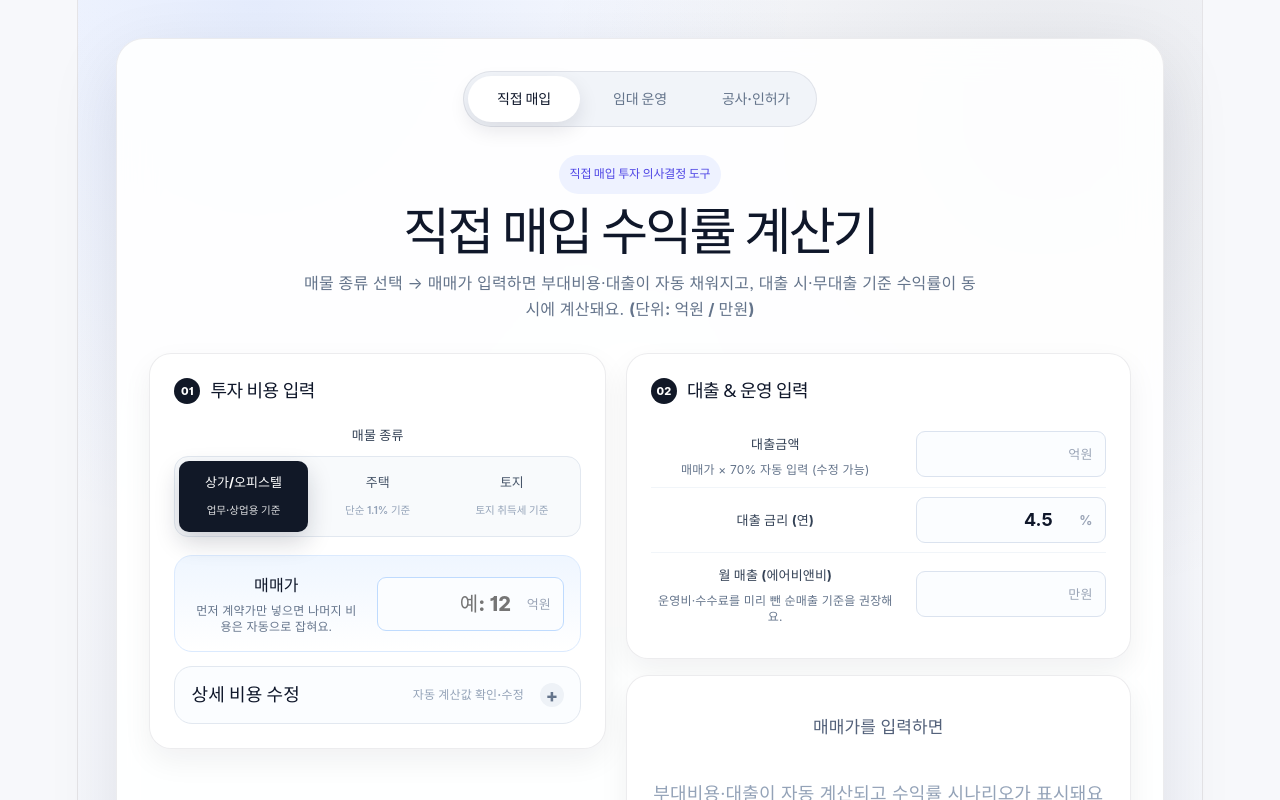
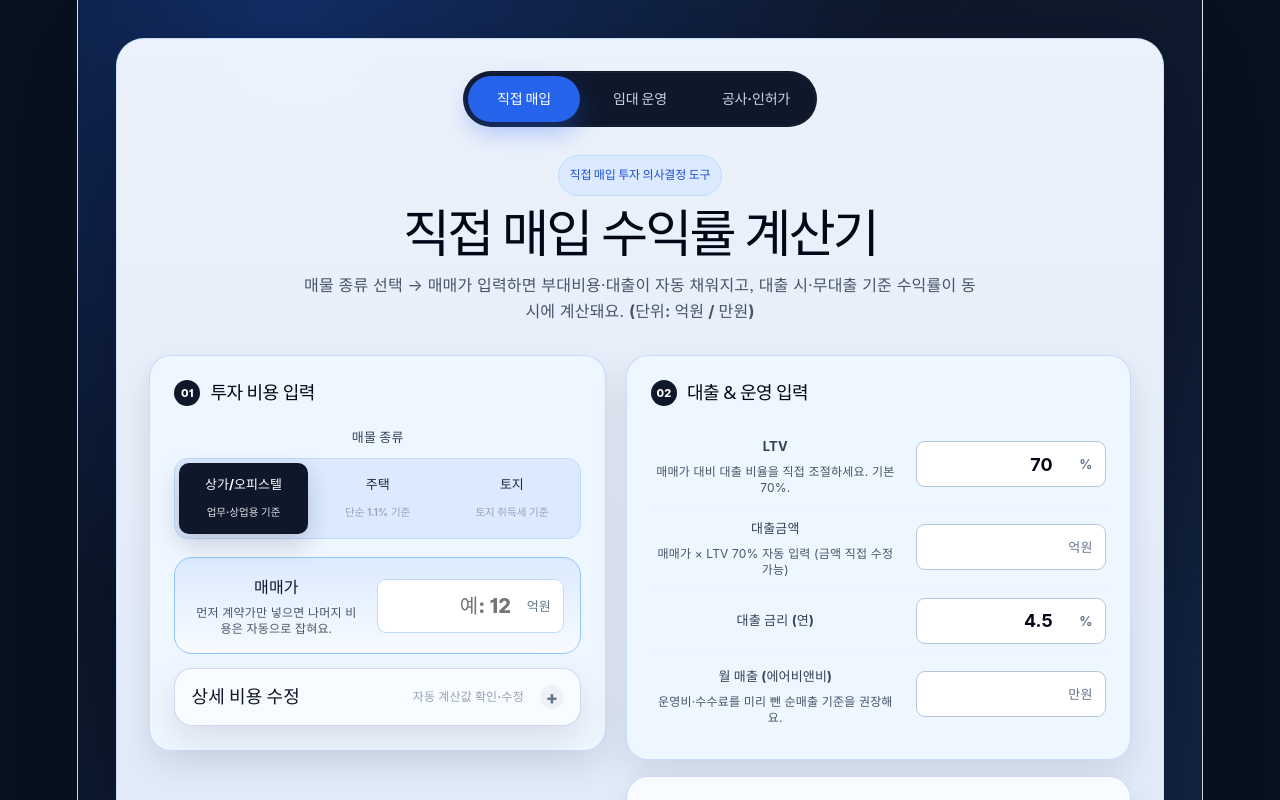
Before and after one commit to keepgoing2021/sookbak, a React (Vite) app: page / in a window 1280 px wide. Shown: the top 800 px of the page. Built offline with nearby package versions, Linux system fonts and the light colour scheme.

Commit message:
feat: add custom LTV and strengthen theme contrast

```diff
--- a/src/App.css
+++ b/src/App.css
@@ -1619,3 +1619,192 @@ h1 {
     font-size: 12.5px;
   }
 }
+
+
+/* Blue / black / white contrast refresh */
+:root {
+  color: #0b1220;
+  background: #08111f;
+}
+
+body {
+  background: #08111f;
+}
+
+.page-shell {
+  background:
+    radial-gradient(circle at 18% 0%, rgba(37, 99, 235, 0.34), transparent 34rem),
+    radial-gradient(circle at 88% 12%, rgba(15, 23, 42, 0.76), transparent 30rem),
+    linear-gradient(135deg, #08111f 0%, #0f1d33 48%, #13294b 100%);
+}
+
+.calculator-card {
+  border: 1px solid rgba(147, 197, 253, 0.36);
+  background: linear-gradient(180deg, rgba(241, 247, 255, 0.98) 0%, rgba(226, 237, 252, 0.98) 100%);
+  box-shadow: 0 28px 90px rgba(2, 6, 23, 0.34);
+}
+
+.tab-bar {
+  border: 1px solid rgba(15, 23, 42, 0.16);
+  background: #0f172a;
+  box-shadow: inset 0 0 0 1px rgba(255, 255, 255, 0.04);
+}
+
+.tab-bar button {
+  color: #cbd5e1;
+}
+
+.tab-bar button:hover {
+  color: #ffffff;
+}
+
+.tab-bar button.active {
+  color: #ffffff;
+  background: #2563eb;
+  box-shadow: 0 10px 24px rgba(37, 99, 235, 0.34);
+}
+
+.eyebrow {
+  background: #dbeafe;
+  color: #1d4ed8;
+  border: 1px solid #bfdbfe;
+}
+
+h1,
+.panel-heading h2,
+.advanced-heading h2 {
+  color: #020617;
+}
+
+.hero-copy p:not(.eyebrow),
+.advanced-heading p,
+.input-row p,
+.scenario-card header p,
+.risk-card p,
+.notice {
+  color: #475569;
+}
+
+.panel,
+.advanced-panel,
+.result-panel,
+.notice,
+.details-card,
+.scenario,
+.scenario.leverage,
+.scenario.no-loan,
+.scenario-card,
+.scenario-card.scenario-conservative,
+.scenario-card.scenario-base,
+.scenario-card.scenario-optimistic {
+  border-color: rgba(30, 64, 175, 0.18);
+  background: #f8fbff;
+  box-shadow: 0 14px 34px rgba(15, 23, 42, 0.10);
+}
+
+.investment-panel,
+.loan-panel,
+.income-panel,
+.investment-panel-purple,
+.cost-panel,
+.managed-inputs,
+.risk-inputs,
+.linked-data-panel,
+.cost-group,
+.metric,
+.managed-metric,
+.risk-card,
+.risk-summary,
+.risk-tone-green,
+.risk-tone-amber,
+.risk-tone-red,
+.managed-verdict.positive,
+.managed-verdict.negative,
+.managed-verdict.neutral,
+.managed-empty {
+  border-color: rgba(37, 99, 235, 0.18);
+  background: #eef6ff;
+}
+
+.primary-input-block,
+.metric.highlight,
+.managed-metric.highlight {
+  border-color: #93c5fd;
+  background: linear-gradient(180deg, #dbeafe 0%, #f8fbff 100%);
+}
+
+.section-index,
+.advanced-heading .section-index,
+.scenario-panel .advanced-heading .section-index,
+.managed-panel .advanced-heading .section-index,
+.risk-panel .advanced-heading .section-index {
+  background: #0f172a;
+  color: #ffffff;
+}
+
+.input-wrap input,
+.scenario-mini-input input {
+  border-color: #b6c7dd;
+  background: #ffffff;
+  color: #020617;
+}
+
+.input-wrap input:focus,
+.loan-panel .input-wrap input:focus,
+.income-panel .input-wrap input:focus,
+.investment-panel-purple .input-wrap input:focus,
+.cost-panel .input-wrap input:focus,
+.scenario-mini-input input:focus {
+  border-color: #2563eb;
+  box-shadow: 0 0 0 4px rgba(37, 99, 235, 0.18);
+}
+
+.input-wrap span,
+.scenario-mini-input em {
+  color: #64748b;
+}
+
+.segmented,
+.linked-data-tabs {
+  border-color: #bfdbfe;
+  background: #dbeafe;
+}
+
+.segmented button.active,
+.linked-data-tabs button.active,
+.scenario-tag,
+.scenario-card.scenario-conservative .scenario-tag,
+.scenario-card.scenario-base .scenario-tag,
+.scenario-card.scenario-optimistic .scenario-tag {
+  background: #0f172a;
+  color: #ffffff;
+}
+
+.linked-data-tabs button,
+.segmented button {
+  color: #1e293b;
+}
+
+.linked-metric,
+.risk-card-index {
+  border-color: #bfdbfe;
+  background: #ffffff;
+}
+
+.risk-badge-green,
+.risk-badge-amber,
+.risk-badge-red {
+  border-color: #93c5fd;
+  background: #dbeafe;
+  color: #1e40af;
+}
+
+.notice strong,
+.metric strong,
+.managed-metric strong,
+.linked-metric strong,
+.scenario strong,
+.scenario.leverage strong,
+.scenario.no-loan strong {
+  color: #020617;
+}
--- a/src/App.tsx
+++ b/src/App.tsx
@@ -48,6 +48,7 @@ type Values = {
   brokerageFeeEok: string | null
   otherCostEok: string
   loanAmountEok: string | null
+  ltvPercent: string
   annualInterestRate: string
   monthlyRevenueManwon: string
 }
@@ -56,6 +57,7 @@ type AutoFieldKey = 'acquisitionTaxEok' | 'legalFeeEok' | 'brokerageFeeEok' | 'l
 type FreeFieldKey =
   | 'purchasePriceEok'
   | 'otherCostEok'
+  | 'ltvPercent'
   | 'annualInterestRate'
   | 'monthlyRevenueManwon'
 
@@ -72,6 +74,7 @@ const initialValues: Values = {
   brokerageFeeEok: null,
   otherCostEok: '',
   loanAmountEok: null,
+  ltvPercent: '70',
   annualInterestRate: '4.5',
   monthlyRevenueManwon: '',
 }
@@ -154,6 +157,8 @@ function DirectPurchaseCalculator({
   const purchasePriceEok = toNumber(values.purchasePriceEok)
   const hasPurchasePrice = purchasePriceEok > 0
 
+  const ltvPercent = toNumber(values.ltvPercent)
+
   const autoDefaults = useMemo(() => {
     if (!hasPurchasePrice) {
       return { acquisitionTaxEok: '', legalFeeEok: '', brokerageFeeEok: '', loanAmountEok: '' }
@@ -162,9 +167,9 @@ function DirectPurchaseCalculator({
       acquisitionTaxEok: stringify(defaultAcquisitionTaxEok(propertyType, purchasePriceEok)),
       legalFeeEok: stringify(defaultLegalFeeEok(purchasePriceEok)),
       brokerageFeeEok: stringify(defaultBrokerageFeeEok(purchasePriceEok)),
-      loanAmountEok: stringify(defaultLoanAmountEok(purchasePriceEok)),
+      loanAmountEok: stringify(defaultLoanAmountEok(purchasePriceEok, ltvPercent)),
     }
-  }, [propertyType, purchasePriceEok, hasPurchasePrice])
+  }, [propertyType, purchasePriceEok, ltvPercent, hasPurchasePrice])
 
   const effective = {
     acquisitionTaxEok: values.acquisitionTaxEok ?? autoDefaults.acquisitionTaxEok,
@@ -298,11 +303,19 @@ function DirectPurchaseCalculator({
               <h2 id="loan-title">대출 & 운영 입력</h2>
             </div>
             <MoneyInput
+              label="LTV"
+              unit="%"
+              value={values.ltvPercent}
+              onChange={(value) => updateFree('ltvPercent', value)}
+              help="매매가 대비 대출 비율을 직접 조절하세요. 기본 70%."
+              inputMode="decimal"
+            />
+            <MoneyInput
               label="대출금액"
               unit="억원"
               value={effective.loanAmountEok}
               onChange={(value) => updateAuto('loanAmountEok', value)}
-              help="매매가 × 70% 자동 입력 (수정 가능)"
+              help={`매매가 × LTV ${values.ltvPercent || 0}% 자동 입력 (금액 직접 수정 가능)`}
             />
             <MoneyInput
               label="대출 금리 (연)"
@@ -960,7 +973,7 @@ function ConstructionRiskSection({
         : toNumber(directValues.brokerageFeeEok),
     loanAmountEok:
       directValues.loanAmountEok === null
-        ? defaultLoanAmountEok(directPurchasePrice)
+        ? defaultLoanAmountEok(directPurchasePrice, toNumber(directValues.ltvPercent))
         : toNumber(directValues.loanAmountEok),
   }
   const directResult = calculateInvestment({
--- a/src/calculator.ts
+++ b/src/calculator.ts
@@ -54,8 +54,8 @@ export function defaultBrokerageFeeEok(purchasePriceEok: number): number {
   return roundEok(purchasePriceEok * 0.009)
 }
 
-export function defaultLoanAmountEok(purchasePriceEok: number): number {
-  return roundEok(purchasePriceEok * 0.7)
+export function defaultLoanAmountEok(purchasePriceEok: number, ltvPercent = 70): number {
+  return roundEok(purchasePriceEok * (ltvPercent / 100))
 }
 
 export function calculateInvestment(input: CalculatorInput): CalculatorResult {
```
Also changed, not shown: 1 other file (tests, documents, lock files or other folders).
